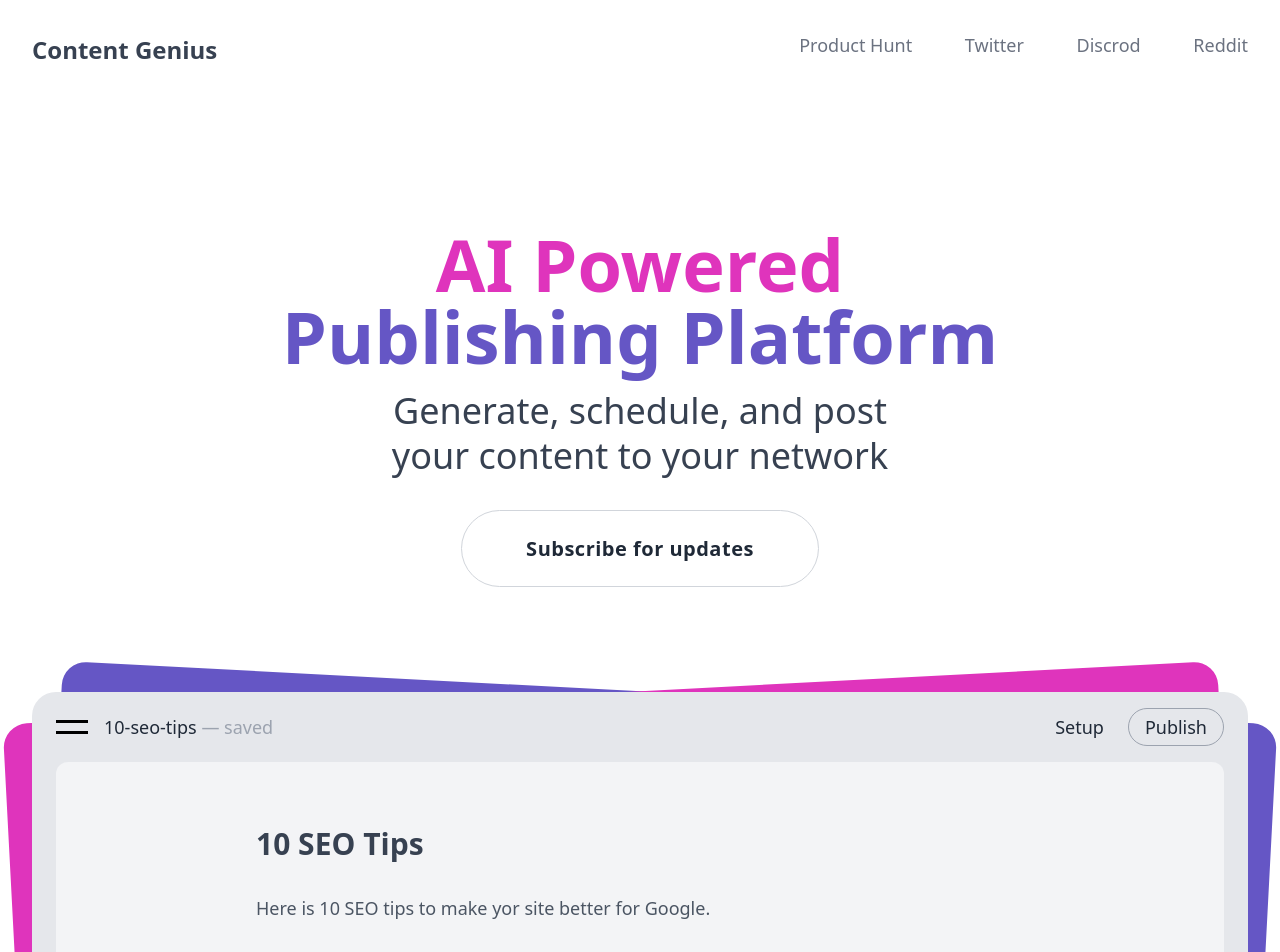
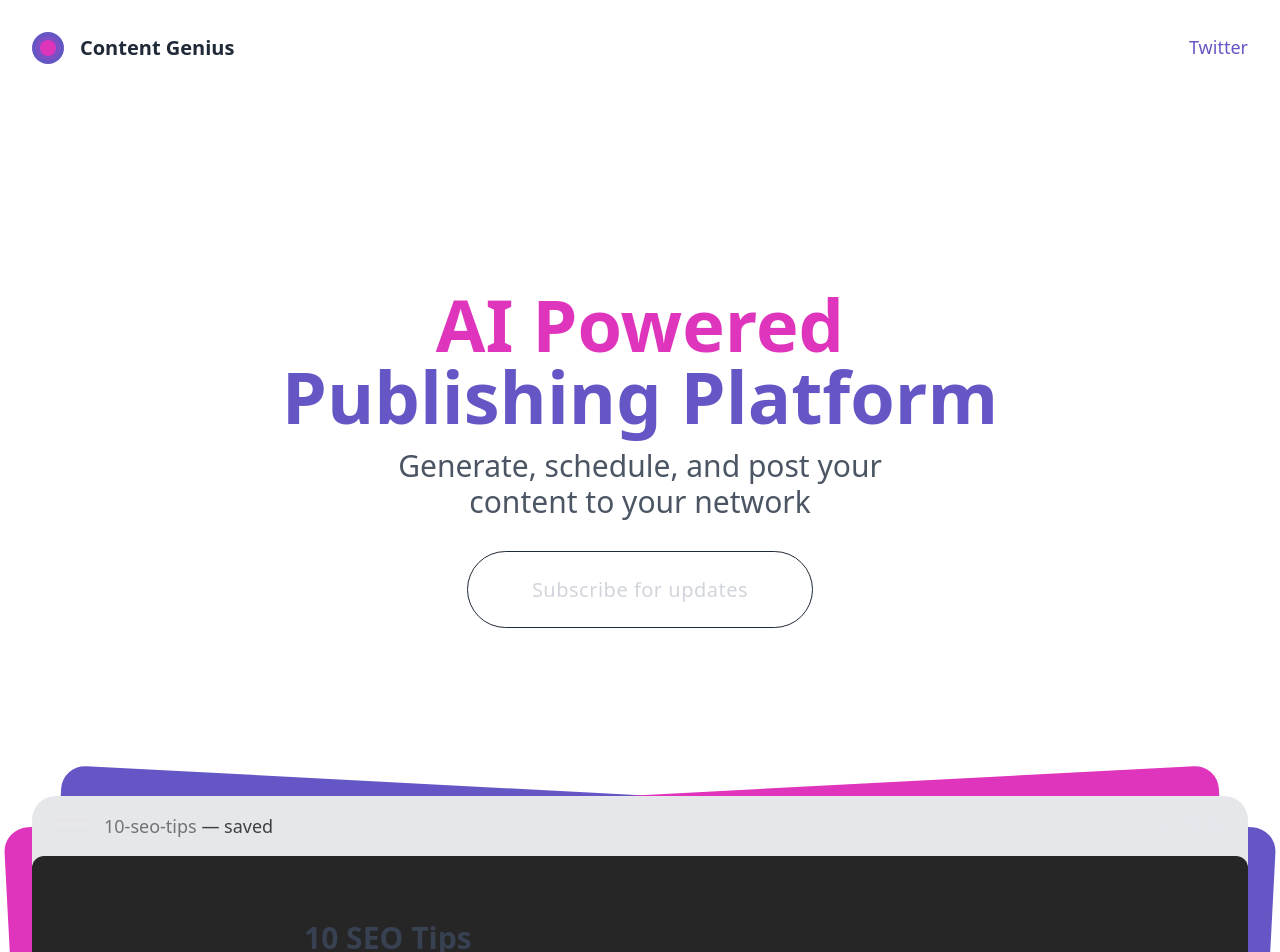
Before and after one commit to alekspetrov/content-genius-lp, an Astro site: page / in a window 1280 px wide. Shown: the top 952 px of the page. Built offline with nearby package versions, Linux system fonts and the light colour scheme; Astro itself is replaced by a stand-in of ours.

Commit message:
updates in content

```diff
--- /dev/null
+++ b/src/components/AIPointer.astro
@@ -0,0 +1,10 @@
+<div class="relative">
+  <span class="flex h-4 w-4">
+    <span
+      class="animate-ping absolute inline-flex h-full w-full rounded-full bg-brand-pink"
+    ></span>
+    <span
+      class="inline-flex rounded-full m-auto h-3 w-3 bg-brand-pink opacity-75"
+    ></span>
+  </span>
+</div>
--- a/src/components/Banner.astro
+++ b/src/components/Banner.astro
@@ -1,14 +1,18 @@
-<banner role="banner">
-  <div class="text-center py-32">
-    <h1 class="text-[#6556C5] font-black text-7xl leading-none mb-4">
-      <span class="text-[#DF34BC]">AI Powered</span><br />Publishing Platform
+<banner role="px-8 max-w-7xl mx-auto banner">
+  <div class="text-center py-24 md:py-32 lg:py-48">
+    <h1
+      class="text-brand-indigo font-black text-6xl lg:text-7xl leading-none mb-4"
+    >
+      <span class="text-brand-pink">AI Powered</span><br />Publishing Platform
     </h1>
-    <h2 class="mx-auto text-4xl leading-tight max-w-xl text-gray-700 mb-14">
+    <h2
+      class="text-gray-600 mx-auto text-2xl md:text-3xl leading-tight max-w-lg mb-14 px-4 lg:px-0"
+    >
       Generate, schedule, and post your content to your network
     </h2>
     <a
-      href="/subscribe"
-      class="font-semibold text-[20px] border border-gray-300 rounded-full mx-auto px-16 py-6 tracking-wide"
+      href="https://twitter.com/contentgeniusio"
+      class="hover:bg-slate-800 transition duration-250 ease-in-out text-gray-300 border-gray-800 font-medium text-lg md:text-xl border rounded-full mx-auto px-16 py-6 tracking-wide"
     >
       Subscribe for updates
     </a>
--- /dev/null
+++ b/src/components/Footer.astro
@@ -0,0 +1,7 @@
+---
+const dateStamp = new Date();
+---
+
+<footer class="px-6 py-12 text-center">
+  © Content Genius. All rights reserved. {dateStamp.getFullYear()}
+</footer>
--- a/src/components/Header.astro
+++ b/src/components/Header.astro
@@ -1,11 +1,19 @@
-<div class="flex justify-between py-8">
+<header class="px-8 max-w-7xl mx-auto flex justify-between items-center py-8">
   <div class="relative">
-    <span class="font-black text-[24px] text-gray-700">Content Genius</span>
+    <div class="flex items-center space-x-4">
+      <img
+        src="/content-genius-logo.svg"
+        alt="Content Genius Logo"
+        class="w-8"
+      />
+      <span class="font-semibold text-[20px] dark:text-gray-200"
+        >Content Genius</span
+      >
+    </div>
   </div>
   <div class="text-[18px] font-medium space-x-12 text-gray-500">
-    <a href="/" class="hover:text-gray-800">Product Hunt</a>
-    <a href="/" class="hover:text-gray-800">Twitter</a>
-    <a href="/" class="hover:text-gray-800">Discrod</a>
-    <a href="/" class="hover:text-gray-800">Reddit</a>
+    <a href="https://twitter.com/contentgeniusio" class="text-brand-indigo"
+      >Twitter</a
+    >
   </div>
-</div>
+</header>
--- a/src/components/ProductFace.astro
+++ b/src/components/ProductFace.astro
@@ -1,24 +1,31 @@
-<div class="bg-gray-200 rounded-3xl px-6 pb-4 font-medium text-lg z-0">
-  <div class="flex justify-between py-4 z-50">
+---
+import AIPointer from "./AIPointer.astro";
+---
+
+<div
+  class="dark:bg-neutral-900 bg-gray-200 rounded-3xl font-medium text-lg z-0"
+>
+  <div class="flex justify-between py-4 px-6">
     <div class="flex items-center space-x-4">
       <div class="space-y-2">
-        <div class="h-[3px] w-8 bg-black"></div>
-        <div class="h-[3px] w-8 bg-black"></div>
+        <div class="h-[3px] w-8 bg-neutral-200"></div>
+        <div class="h-[3px] w-8 bg-neutral-200"></div>
       </div>
       <div>
-        <span class="">10-seo-tips</span>
-        <span class="text-gray-400 font-normal">— saved</span>
+        <span class="text-neutral-500">10-seo-tips</span>
+        <span class="text-neutral-700 font-normal">— saved</span>
       </div>
     </div>
-    <div class="flex items-center gap-6">
-      <div>Setup</div>
-      <div class="border rounded-full border-gray-400 px-4 py-1">Publish</div>
+    <div class="flex items-center">
+      <div class="text-gray-200">Publish</div>
     </div>
   </div>
-  <div class="bg-gray-100 rounded-xl px-8 py-16">
-    <div class="mx-auto max-w-3xl">
-      <div class="font-bold text-3xl mb-8 text-gray-700">10 SEO Tips</div>
-      <div class="text-gray-600 space-y-8">
+  <div class="bg-neutral-800 rounded-xl px-8 py-16">
+    <div class="mx-auto max-w-2xl">
+      <div class="font-bold text-3xl mb-8 dark:text-gray-200 text-gray-700">
+        10 SEO Tips
+      </div>
+      <div class="dark:text-gray-400 font-normal text-gray-600 space-y-8">
         <p>Here is 10 SEO tips to make yor site better for Google.</p>
         <ol class="list-decimal list-inside space-y-4">
           <li>
@@ -67,19 +74,17 @@
           </li>
         </ol>
       </div>
+      <!-- Pannel -->
       <div
-        class="mt-12 bg-gray-200 rounded-full flex px-6 py-4 justify-between items-center"
+        class="relative mt-12 bg-neutral-700 rounded-full flex justify-between items-center"
       >
-        <div class="text-gray-500">Enter your input...</div>
-        <div class="relative">
-          <span class="flex h-4 w-4">
-            <span
-              class="animate-ping absolute inline-flex h-full w-full rounded-full bg-[#6556C5]"
-            ></span>
-            <span
-              class="inline-flex rounded-full m-auto h-3 w-3 bg-[#6556C5] opacity-75"
-            ></span>
-          </span>
+        <div
+          class="bg-transparent focus:outline-none min-w-full rounded-full px-6 py-4"
+        >
+          <div class="text-neutral-200 font-normal">Write me 10 SEO tips</div>
+        </div>
+        <div class="absolute right-6">
+          <AIPointer />
         </div>
       </div>
     </div>
--- a/src/layouts/Layout.astro
+++ b/src/layouts/Layout.astro
@@ -3,11 +3,11 @@
   <head>
     <meta charset="UTF-8" />
     <meta name="viewport" content="width=device-width" />
-    <link rel="icon" type="image/svg+xml" href="/favicon.svg" />
+    <link rel="icon" type="image/svg+xml" href="/content-genius-logo.svg" />
     <meta name="generator" content={Astro.generator} />
     <title>Content Genius</title>
   </head>
-  <body>
+  <body class="dark:bg-[#0B0F19] text-gray-200">
     <slot />
   </body>
 </html>
--- a/src/pages/index.astro
+++ b/src/pages/index.astro
@@ -3,30 +3,24 @@ import Layout from "../layouts/Layout.astro";
 import ProductFace from "../components/ProductFace.astro";
 import Header from "../components/Header.astro";
 import Banner from "../components/Banner.astro";
+import Footer from "../components/Footer.astro";
 ---
 
-<Layout title="Welcome to Astro.">
-  <main class="font-sans text-base leading-normal text-gray-800">
-    <div class="px-8">
-      <Header />
-    </div>
-    <div class="px-8">
-      <Banner />
-    </div>
-    <div class="px-8 relative">
+<Layout>
+  <main class="font-sans text-base leading-normal text-gray-800 z-0">
+    <Header />
+    <Banner />
+    <div class="max-w-7xl mx-auto px-2 md:px-8 relative">
       <div
-        class="absolute bg-[#6556C5] inset-0 -z-10 mx-8 transform rotate-3 rounded-3xl"
+        class="absolute bg-brand-indigo inset-0 -z-10 mx-8 transform rotate-3 rounded-3xl"
       >
       </div>
       <div
         class="absolute bg-[#DF34BC] inset-0 -z-10 mx-8 transform -rotate-3 rounded-3xl"
       >
       </div>
-      <ProductFace class="z-10 block relative" />
+      <ProductFace class="z-30 block relative" />
     </div>
   </main>
-
-  <footer class="px-6 py-12 text-center">
-    © Content Genius. All rights reserved since 2022.
-  </footer>
+  <Footer />
 </Layout>
--- a/tailwind.config.cjs
+++ b/tailwind.config.cjs
@@ -1,8 +1,16 @@
 /** @type {import('tailwindcss').Config} */
 module.exports = {
-	content: ['./src/**/*.{astro,html,js,jsx,md,mdx,svelte,ts,tsx,vue}'],
-	theme: {
-		extend: {},
-	},
-	plugins: [],
-}
+  content: ["./src/**/*.{astro,html,js,jsx,md,mdx,svelte,ts,tsx,vue}"],
+  theme: {
+    extend: {
+      colors: {
+        brand: {
+          indigo: "#6556C5",
+          pink: "#DF34BC",
+          bg: "#0B0F19",
+        },
+      },
+    },
+  },
+  plugins: [],
+};
```
Also changed, not shown: public/content-genius-logo.svg (added), public/favicon.svg (deleted).
